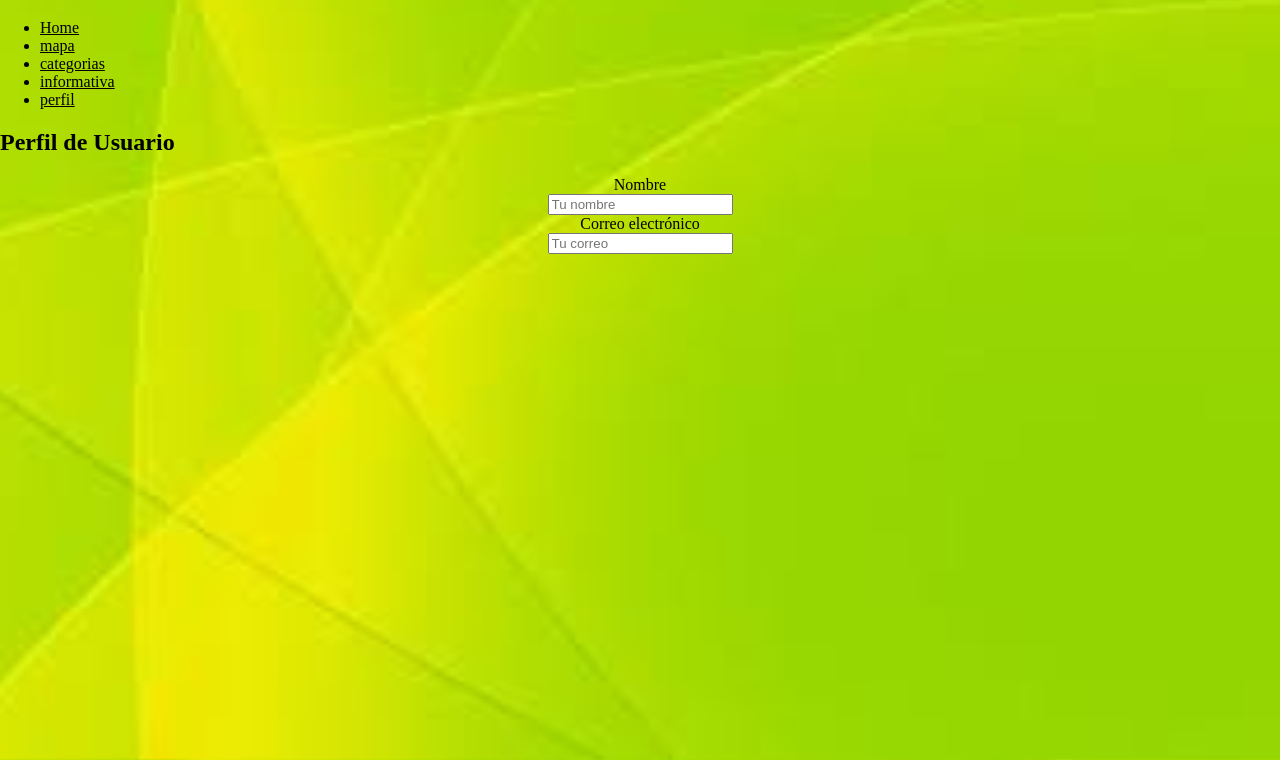
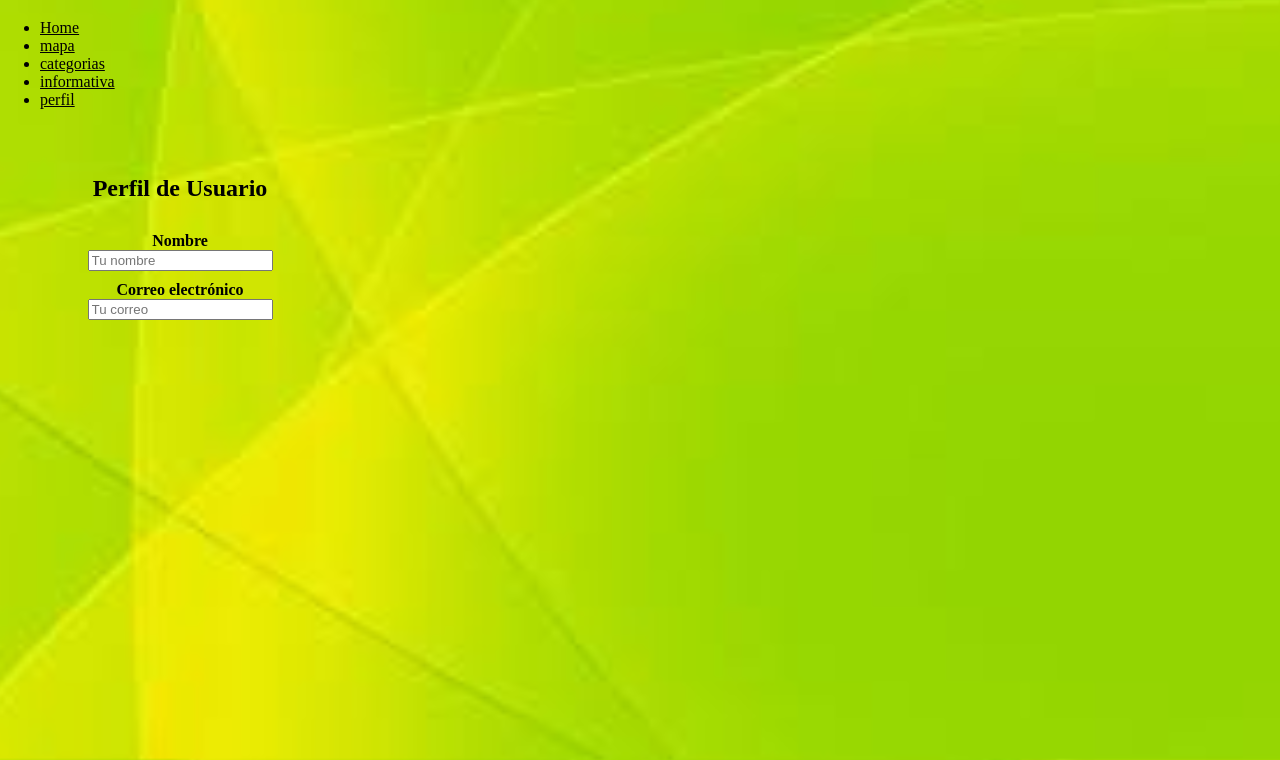
Before and after one commit to NicolasRstart/Delivery-compare-v2, a plain HTML site: page deliverycompear/htmlssecudarios/perfil.html in a window 1280 px wide. Shown: the part 61-821 px from the top of the page. Drawn offline with Linux system fonts and the light colour scheme.

Commit message:
cambios finales a perfil

```diff
--- a/deliverycompear/css/stile.css
+++ b/deliverycompear/css/stile.css
@@ -78,3 +78,20 @@ grid-row-gap: 0px;
 .div14 { grid-area: 3 / 3 / 4 / 4; }
 .div15 { grid-area: 4 / 3 / 5 / 4; }
 .div16 { grid-area: 3 / 4 / 4 / 5; }
+
+
+    .perfil-container {
+      padding: 30px;
+      border-radius: 8px;
+      width: 300px;
+
+    }
+    .perfil-container h2 {
+      text-align: center;
+      margin-bottom: 20px;
+    }
+    label {
+      display: block;
+      margin-top: 10px;
+      font-weight: bold;
+    }
```
